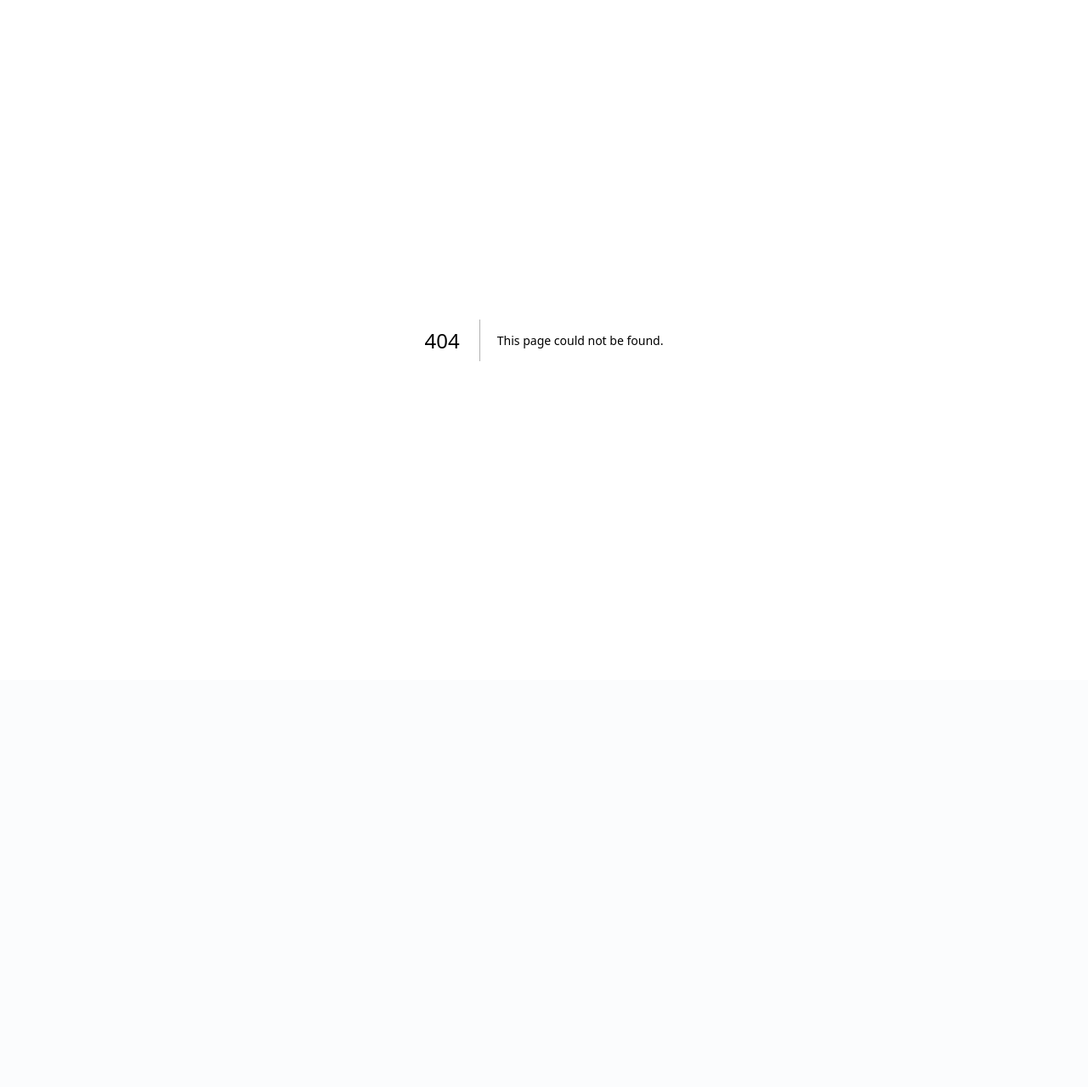
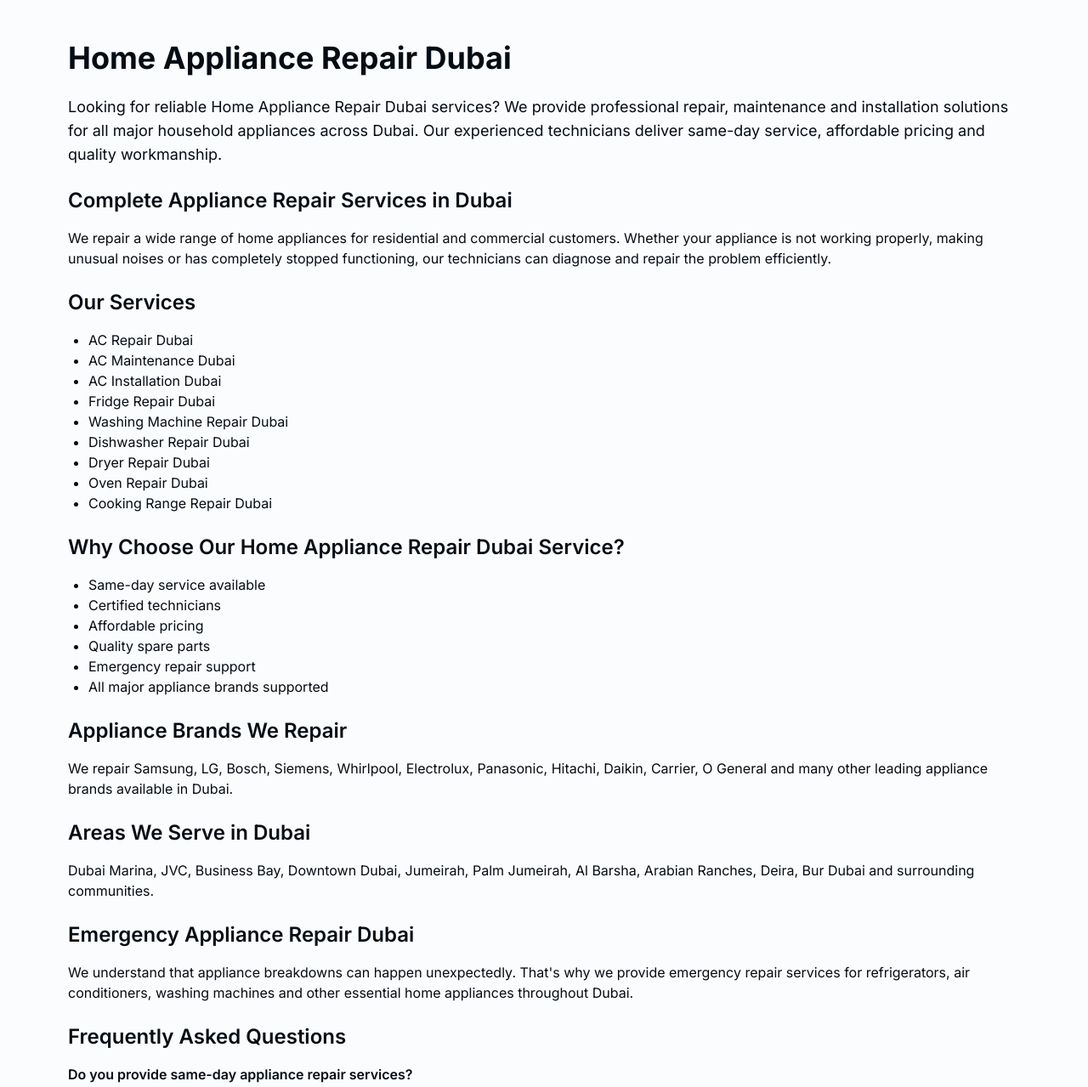
Before and after one commit to nvgrowthhub-a11y/v0-luxecare-home-services, a Next.js app: page /home-appliance-repair-dubai in a window 1280 px wide. Before the commit this address had no page. Shown: the top 1279 px of the page at 85% size. Before the commit the page ends 800 px from the top, so only its background shows below. Built offline with nearby package versions, Linux system fonts and the light colour scheme.

Commit message:
Create page.tsx

```diff
--- /dev/null
+++ b/app/home-appliance-repair-dubai/page.tsx
@@ -0,0 +1,155 @@
+export const metadata = {
+  title: "Home Appliance Repair Dubai | AC, Fridge, Washing Machine Repair",
+  description:
+    "Professional Home Appliance Repair Dubai services. AC repair, fridge repair, washing machine repair, dishwasher repair and more. Same-day service across Dubai.",
+};
+
+export default function Page() {
+  return (
+    <main className="max-w-6xl mx-auto px-4 py-12">
+      <h1 className="text-4xl font-bold mb-6">
+        Home Appliance Repair Dubai
+      </h1>
+
+      <p className="text-lg mb-6">
+        Looking for reliable Home Appliance Repair Dubai services? We provide
+        professional repair, maintenance and installation solutions for all
+        major household appliances across Dubai. Our experienced technicians
+        deliver same-day service, affordable pricing and quality workmanship.
+      </p>
+
+      <h2 className="text-2xl font-semibold mb-4">
+        Complete Appliance Repair Services in Dubai
+      </h2>
+
+      <p className="mb-6">
+        We repair a wide range of home appliances for residential and
+        commercial customers. Whether your appliance is not working properly,
+        making unusual noises or has completely stopped functioning, our
+        technicians can diagnose and repair the problem efficiently.
+      </p>
+
+      <h2 className="text-2xl font-semibold mb-4">
+        Our Services
+      </h2>
+
+      <ul className="list-disc pl-6 mb-6">
+        <li>AC Repair Dubai</li>
+        <li>AC Maintenance Dubai</li>
+        <li>AC Installation Dubai</li>
+        <li>Fridge Repair Dubai</li>
+        <li>Washing Machine Repair Dubai</li>
+        <li>Dishwasher Repair Dubai</li>
+        <li>Dryer Repair Dubai</li>
+        <li>Oven Repair Dubai</li>
+        <li>Cooking Range Repair Dubai</li>
+      </ul>
+
+      <h2 className="text-2xl font-semibold mb-4">
+        Why Choose Our Home Appliance Repair Dubai Service?
+      </h2>
+
+      <ul className="list-disc pl-6 mb-6">
+        <li>Same-day service available</li>
+        <li>Certified technicians</li>
+        <li>Affordable pricing</li>
+        <li>Quality spare parts</li>
+        <li>Emergency repair support</li>
+        <li>All major appliance brands supported</li>
+      </ul>
+
+      <h2 className="text-2xl font-semibold mb-4">
+        Appliance Brands We Repair
+      </h2>
+
+      <p className="mb-6">
+        We repair Samsung, LG, Bosch, Siemens, Whirlpool, Electrolux,
+        Panasonic, Hitachi, Daikin, Carrier, O General and many other
+        leading appliance brands available in Dubai.
+      </p>
+
+      <h2 className="text-2xl font-semibold mb-4">
+        Areas We Serve in Dubai
+      </h2>
+
+      <p className="mb-6">
+        Dubai Marina, JVC, Business Bay, Downtown Dubai, Jumeirah,
+        Palm Jumeirah, Al Barsha, Arabian Ranches, Deira, Bur Dubai
+        and surrounding communities.
+      </p>
+
+      <h2 className="text-2xl font-semibold mb-4">
+        Emergency Appliance Repair Dubai
+      </h2>
+
+      <p className="mb-6">
+        We understand that appliance breakdowns can happen unexpectedly.
+        That's why we provide emergency repair services for refrigerators,
+        air conditioners, washing machines and other essential home
+        appliances throughout Dubai.
+      </p>
+
+      <h2 className="text-2xl font-semibold mb-4">
+        Frequently Asked Questions
+      </h2>
+
+      <div className="space-y-4 mb-8">
+        <div>
+          <h3 className="font-semibold">
+            Do you provide same-day appliance repair services?
+          </h3>
+          <p>
+            Yes, same-day service is available in most areas of Dubai.
+          </p>
+        </div>
+
+        <div>
+          <h3 className="font-semibold">
+            Which appliance brands do you repair?
+          </h3>
+          <p>
+            We repair all major appliance brands including Samsung, LG,
+            Bosch, Siemens, Whirlpool and many more.
+          </p>
+        </div>
+
+        <div>
+          <h3 className="font-semibold">
+            Do you offer emergency repair services?
+          </h3>
+          <p>
+            Yes, emergency appliance repair services are available across Dubai.
+          </p>
+        </div>
+
+        <div>
+          <h3 className="font-semibold">
+            How can I book a service?
+          </h3>
+          <p>
+            Simply call us or contact us through our website to schedule
+            an appointment.
+          </p>
+        </div>
+      </div>
+
+      <div className="bg-blue-600 text-white rounded-xl p-8">
+        <h2 className="text-3xl font-bold mb-4">
+          Book Home Appliance Repair Dubai Today
+        </h2>
+
+        <p className="mb-4">
+          Get fast, affordable and professional appliance repair services
+          anywhere in Dubai. Contact our team today for immediate assistance.
+        </p>
+
+        <a
+          href="tel:+971XXXXXXXXX"
+          className="inline-block bg-white text-black px-6 py-3 rounded-lg font-semibold"
+        >
+          Call Now
+        </a>
+      </div>
+    </main>
+  );
+}
```
